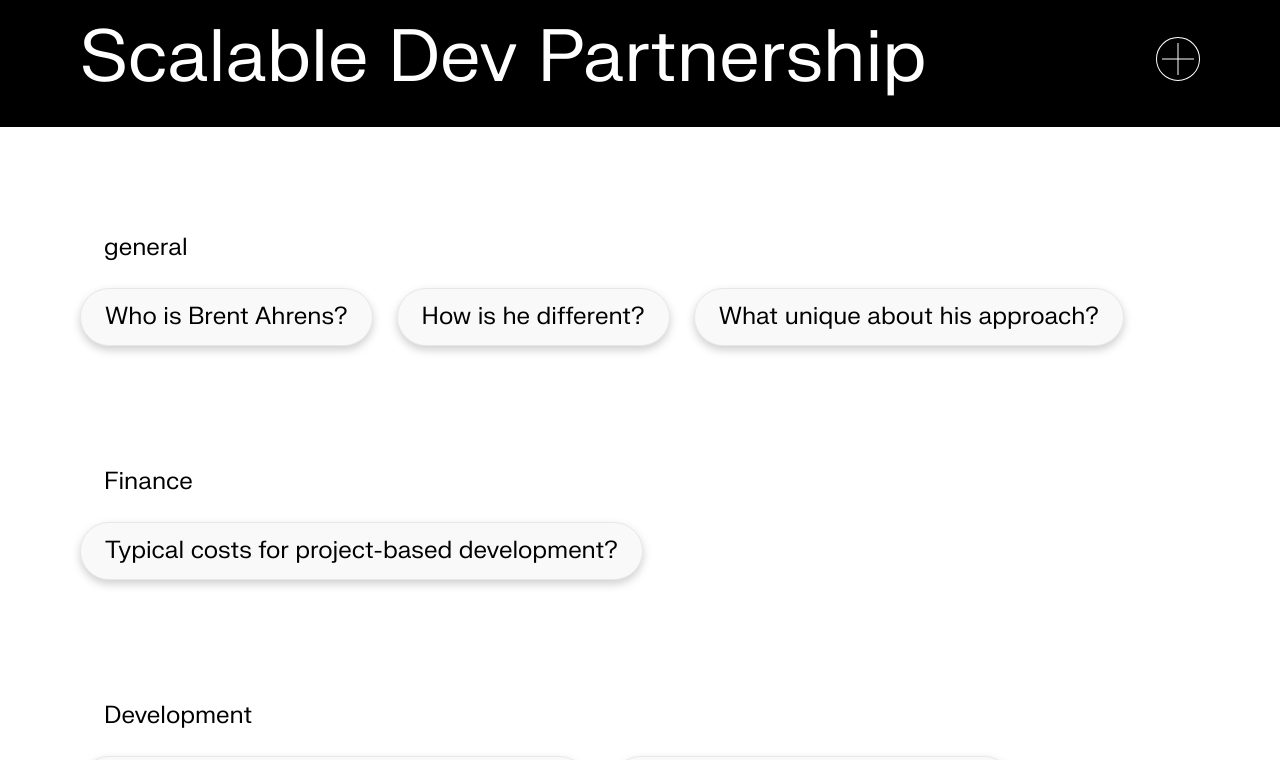
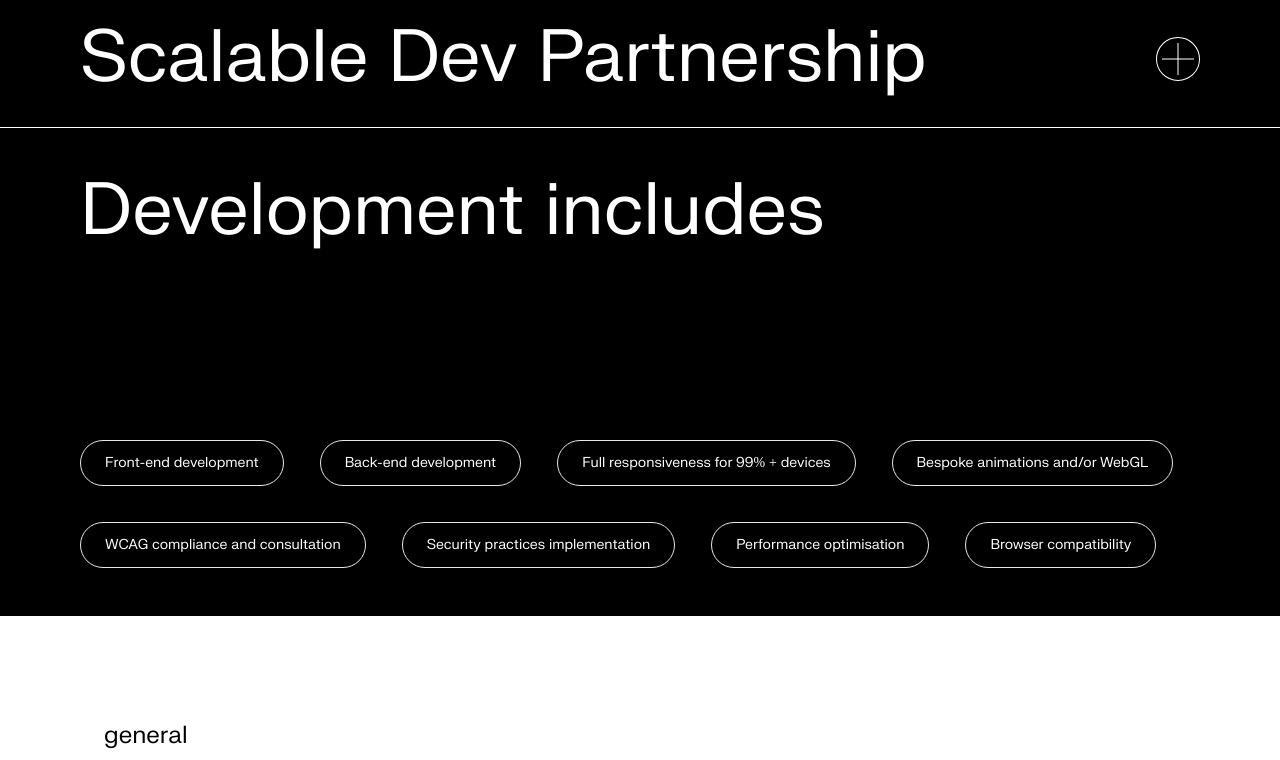
Before and after one commit to brentahrens1/brent-ahrens-portfolio-2024, a React (Create React App) app: page /services in a window 1280 px wide. Shown: the part 620-1380 px from the top of the page. Built offline with nearby package versions, Linux system fonts and the light colour scheme.

Commit message:
Working on converting all buttons to general button

```diff
--- /dev/null
+++ b/src/components/blocks/buttons/button.tsx
@@ -0,0 +1,36 @@
+import { Link } from "react-router-dom";
+
+type buttonProps = {
+  text: string,
+  url?: string,
+  textColor?: string,
+  bgColor?: string,
+  borderColor?: string,
+  hoverTextColor?: string,
+  hoverBackgroundColor?: string
+}
+
+const Button = (
+  { text, url, textColor, hoverBackgroundColor, hoverTextColor, bgColor, borderColor }: buttonProps) => {
+  return (
+    <div>
+      {
+        url ?
+          <Link
+            to={`/casestudy/${url}`}
+            className={`px-6 py-3 border ${borderColor} drop-shadow-button rounded-full ${bgColor} cursor-pointer
+              transition-all duration-200 ease-in-out hover:${hoverBackgroundColor} hover:underline`}>
+            <p className="text-sm text-center">{text}</p>
+          </Link>
+        :
+          <div
+            className={`px-6 py-3 border drop-shadow-button rounded-full ${bgColor} cursor-pointer
+              transition-all duration-200 ease-in-out hover:${hoverBackgroundColor} hover:underline`}>
+            <p className={`text-sm text-center ${textColor} hover:${hoverTextColor}`}>{text}</p>
+          </div>
+      }
+    </div>
+  );
+};
+
+export default Button;
--- a/src/components/blocks/buttons/general-button.tsx
+++ /dev/null
@@ -1,14 +0,0 @@
-type generalButtonProps = {
-  text: string,
-  url?: string
-}
-
-const GeneralButton = ({ text, url }: generalButtonProps) => {
-  return (
-    <div>
-
-    </div>
-  );
-};
-
-export default GeneralButton;
--- a/src/components/pages/about.tsx
+++ b/src/components/pages/about.tsx
@@ -4,7 +4,7 @@ import profilePic from "../../assets/profile-pic.png";
 
 const About = () => {
   return (
-    <div className="bg-black pt-40 flex justify-center items-center flex-col">
+    <div className="bg-black pt-52 flex justify-center items-center flex-col">
       <div className="px-20 pb-24 bg-black after:clear-both after:table">
         <div className="overflow-hidden h-36 w-36 rounded-full shrink-0 float-left mr-6">
           <img className="w-full h-full object-cover" src={profilePic} alt="Brent Ahrens | Profile Pic" />
--- a/src/components/pages/services.tsx
+++ b/src/components/pages/services.tsx
@@ -1,10 +1,12 @@
 import ServicesSection from "../sections/services";
 import Faq from "../sections/faq";
+import DevelopmentIncludes from "../sections/development-includes";
 
 const Services = () => {
   return (
     <div className="pt-52 bg-black">
       <ServicesSection />
+      <DevelopmentIncludes />
       <Faq />
     </div>
   );
--- /dev/null
+++ b/src/components/sections/development-includes.tsx
@@ -0,0 +1,21 @@
+import Button from "../blocks/buttons/button";
+
+const DevelopmentIncludes = () => {
+  return (
+    <div className="px-20 py-12">
+      <h1 className="text-7xl text-white mb-48">Development includes</h1>
+      <div className="bg-black flex items-center flex-wrap gap-9">
+        <Button text="Front-end development" bgColor="bg-black" textColor="text-white" />
+        <Button text="Back-end development" bgColor="bg-black" textColor="text-white" />
+        <Button text="Full responsiveness for  99% + devices" bgColor="bg-black" textColor="text-white" />
+        <Button text="Bespoke animations and/or WebGL" bgColor="bg-black" textColor="text-white" />
+        <Button text="WCAG compliance and consultation" bgColor="bg-black" textColor="text-white" />
+        <Button text="Security practices implementation" bgColor="bg-black" textColor="text-white" />
+        <Button text="Performance optimisation" bgColor="bg-black" textColor="text-white" />
+        <Button text="Browser compatibility" bgColor="bg-black" textColor="text-white" />
+      </div>
+    </div>
+  );
+};
+
+export default DevelopmentIncludes;
```
